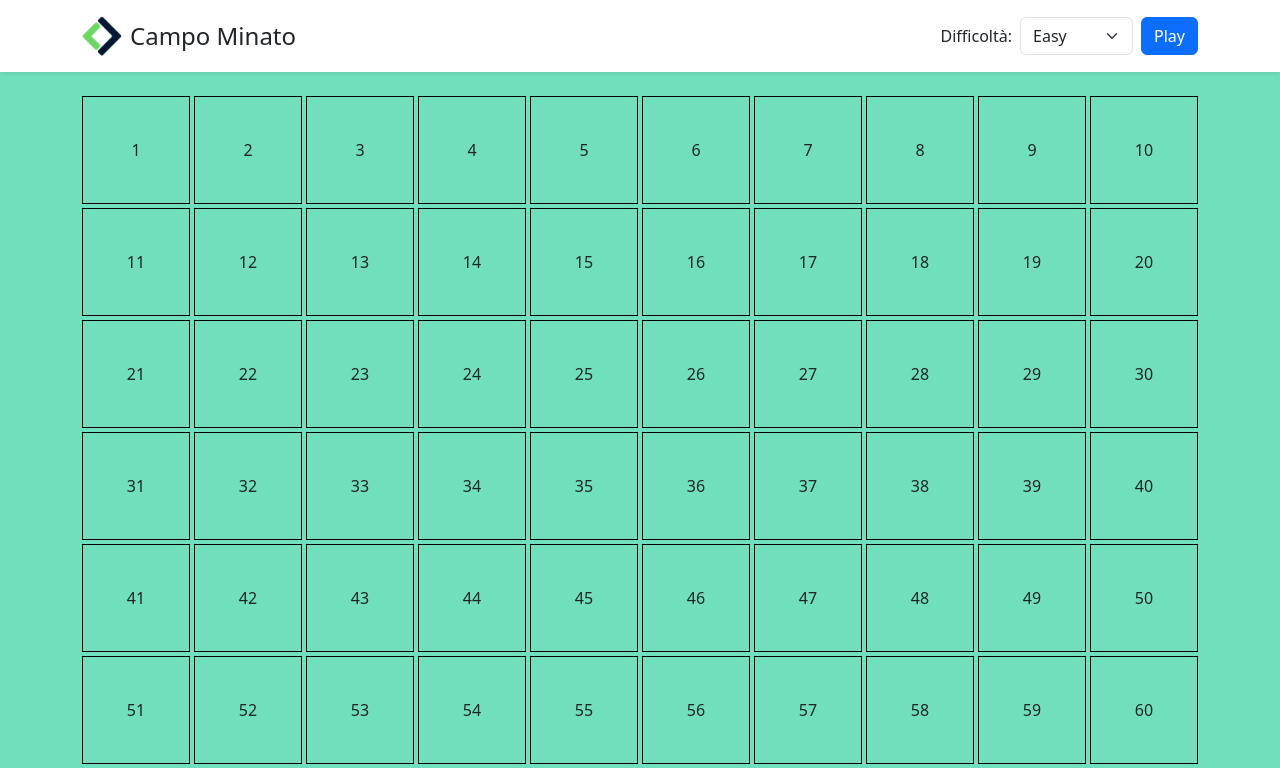
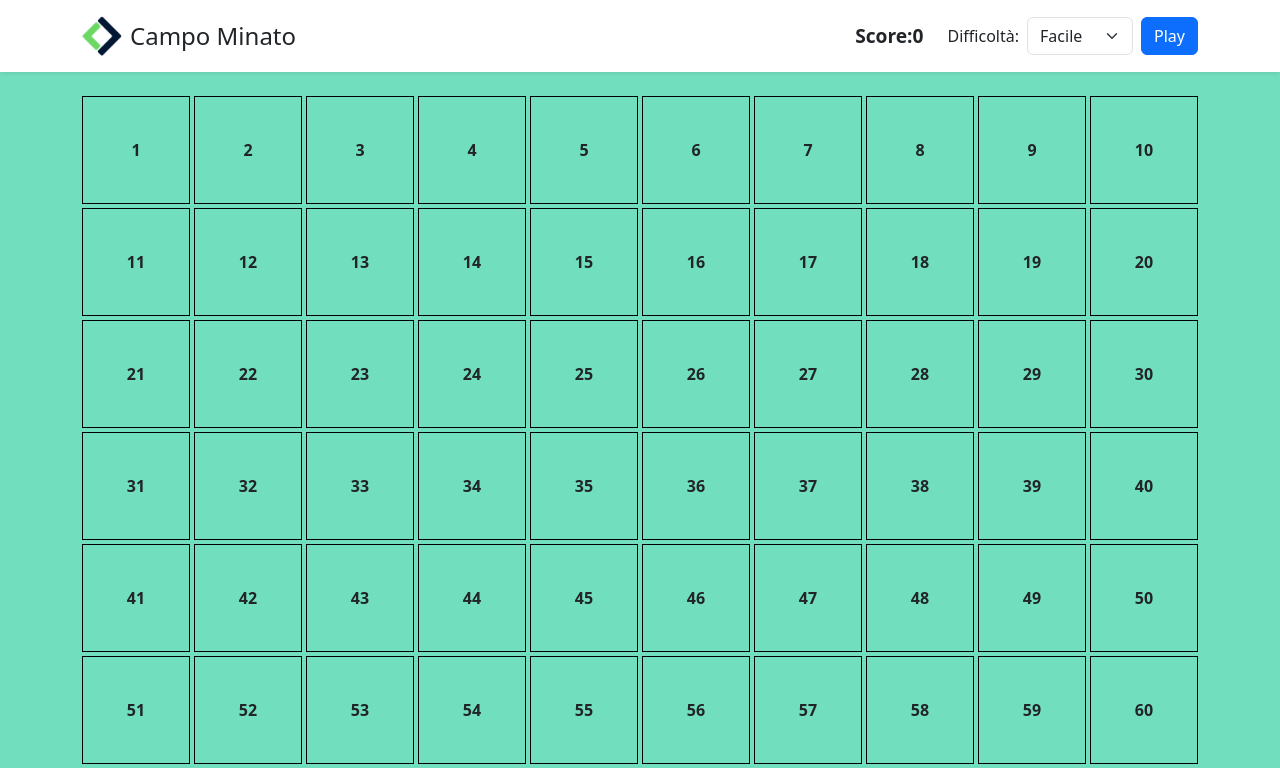
Before and after one commit to matteo-cota/js-campominato-dom, a plain HTML site: page index.html in a window 1280 px wide. Both pictures are taken after a click on the button "Play". Shown: the top 768 px of the page. Drawn offline with nearby package versions, Linux system fonts and the light colour scheme.

Commit message:
Milestone 2-3-4-5 Bonus e Superbonus (Fatto)

```diff
--- a/css/style.css
+++ b/css/style.css
@@ -1,6 +1,8 @@
 body {
+    max-width: 100%;
     background-color: #71dfbe;
 }
+
 .logo {
     width: 40px;
     height: 40px;
@@ -19,8 +21,15 @@ body {
     background-color: #71dfbe;
     border: 1px solid black;
     cursor: pointer;
+    font-weight: bold;
 }
 
 #grid .cell.clicked {
     background-color: blue;
 }
+
+#score-container {
+    display: flex;
+    font-weight: bold;
+    font-size: 1.2rem;
+}
--- a/index.html
+++ b/index.html
@@ -15,11 +15,14 @@
                 <h1 class="h4 mb-0">Campo Minato</h1>
             </div>
             <div class="d-flex align-items-center">
+                <div id="score-container" class="me-4">
+                    <span>Score: </span><span id="score">0</span>
+                </div>
                 <label for="difficulty" class="form-label me-2 mb-0">Difficoltà:</label>
                 <select id="difficulty" class="form-select me-2">
-                    <option value="1">Easy</option>
-                    <option value="2">Medium</option>
-                    <option value="3">Hard</option>
+                    <option value="1">Facile</option>
+                    <option value="2">Medio</option>
+                    <option value="3">Difficile</option>
                 </select>
                 <button id="play" class="btn btn-primary">Play</button>
             </div>
@@ -27,7 +30,7 @@
     </header>
 
     <main class="container my-4">
-        <div id="grid" class="d-grid gap-1"></div>
+        <div id="grid" class="d-grid gap-1 mx-auto"></div>
     </main>
 
     <footer class="text-start bg-white py-3">
--- a/js/script.js
+++ b/js/script.js
@@ -1,33 +1,65 @@
 document.getElementById('play').addEventListener('click', function() {
     const grid = document.getElementById('grid');
-    grid.innerHTML = ''; // Svuota la griglia esistente
+    const scoreElement = document.getElementById('score');
+    grid.innerHTML = '';
 
     let size;
     const difficulty = document.getElementById('difficulty').value;
-    let score = 0; // Variabile punteggio
+    let score = 0;
+
+     // Aggiorna il punteggio visualizzato
+     scoreElement.innerText = score;
 
     if (difficulty == '1') {
-        size = 10; // Griglia 10x10
+        size = 100;
     } else if (difficulty == '2') {
-        size = 9; // Griglia 9x9
+        size = 81;
     } else if (difficulty == '3') {
-        size = 7; // Griglia 7x7
+        size = 49;
     }
 
-    grid.style.gridTemplateColumns = `repeat(${size}, 1fr)`;
+    const bombs = generateBombs(size);
+    console.log('Bombs: ', bombs); // Verifica in console
 
-    for (let i = 1; i <= size * size; i++) {
+    grid.style.gridTemplateColumns = `repeat(${Math.sqrt(size)}, 1fr)`;
+
+    for (let i = 1; i <= size; i++) {
         const cell = document.createElement('div');
         cell.classList.add('cell');
         cell.innerText = i;
 
         cell.addEventListener('click', function() {
-            if (!this.classList.contains('clicked')) { // Evita il doppio click
+            if (!this.classList.contains('clicked')) {
                 this.classList.add('clicked');
-                score++;
-                console.log(`Cell clicked: ${i}, Score: ${score}`);
+                if (bombs.includes(i)) {
+                    this.style.backgroundColor = 'red'; // Cella rossa = bomba
+                    alert(`Game Over! Hai calpestato una bomba. Punteggio: ${score}`); // Logica per terminare la partita
+                    console.log('Game Over');
+                     // Mostra tutte le bombe alla fine del gioco
+                     document.querySelectorAll('.cell').forEach(cell => {
+                        if (bombs.includes(parseInt(cell.innerText))) {
+                            cell.style.backgroundColor = 'red';
+                        }
+                    });
+                } else {
+                    this.style.backgroundColor = 'blue'; // Cella sicura
+                    score++;scoreElement.innerText = score; // Aggiorna il punteggio visibile
+                    if (score === size - 16) {
+                        alert(`Hai vinto! Punteggio: ${score}`);
+                    }
+                    console.log(`Score: ${score}`);
+                }
             }
         });
         grid.appendChild(cell);
     }
 });
+
+function generateBombs(size) {
+    const bombs = new Set();
+    while (bombs.size < 16) {
+        const bomb = Math.floor(Math.random() * size) + 1;
+        bombs.add(bomb);
+    }
+    return Array.from(bombs);
+}
```
